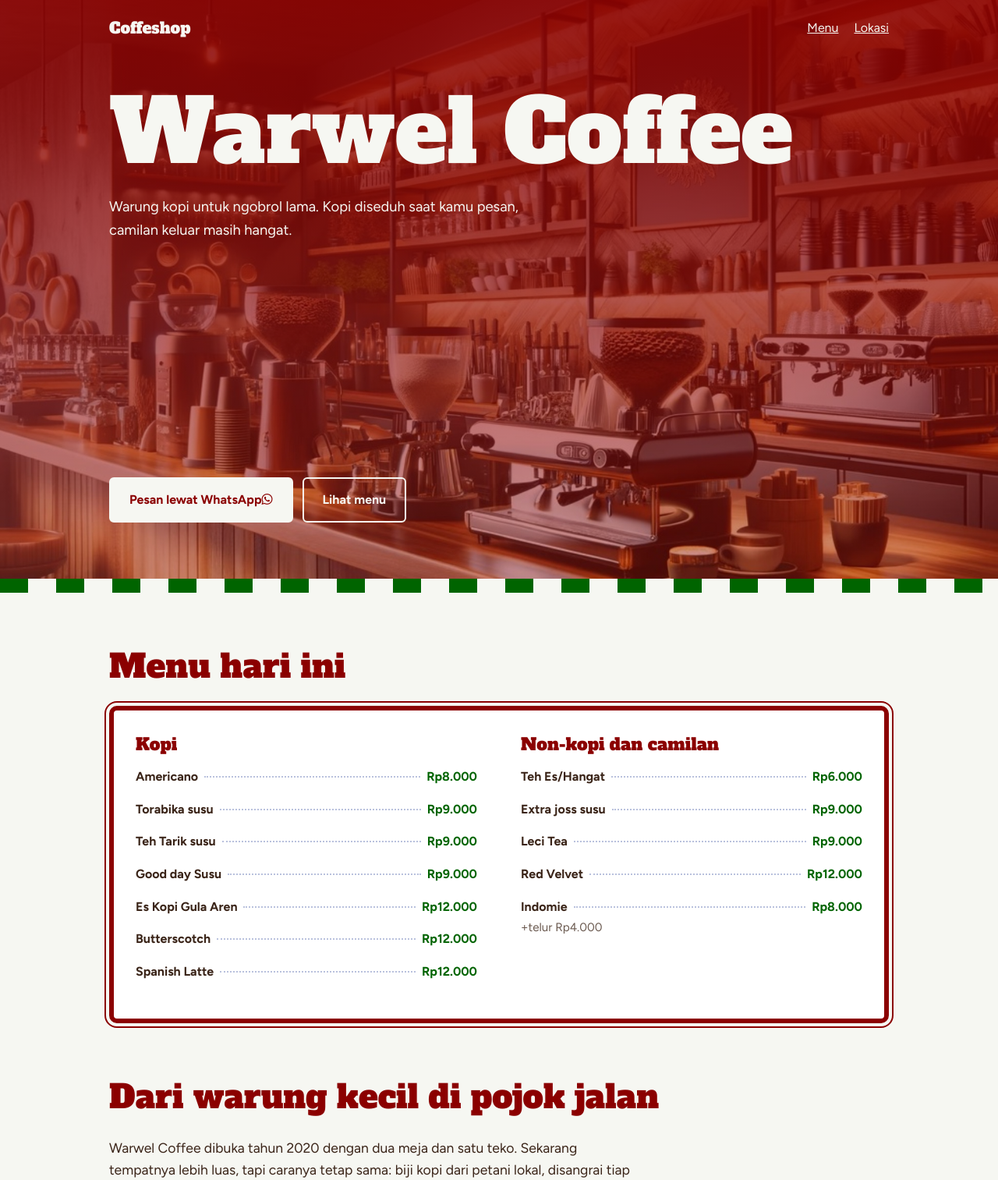
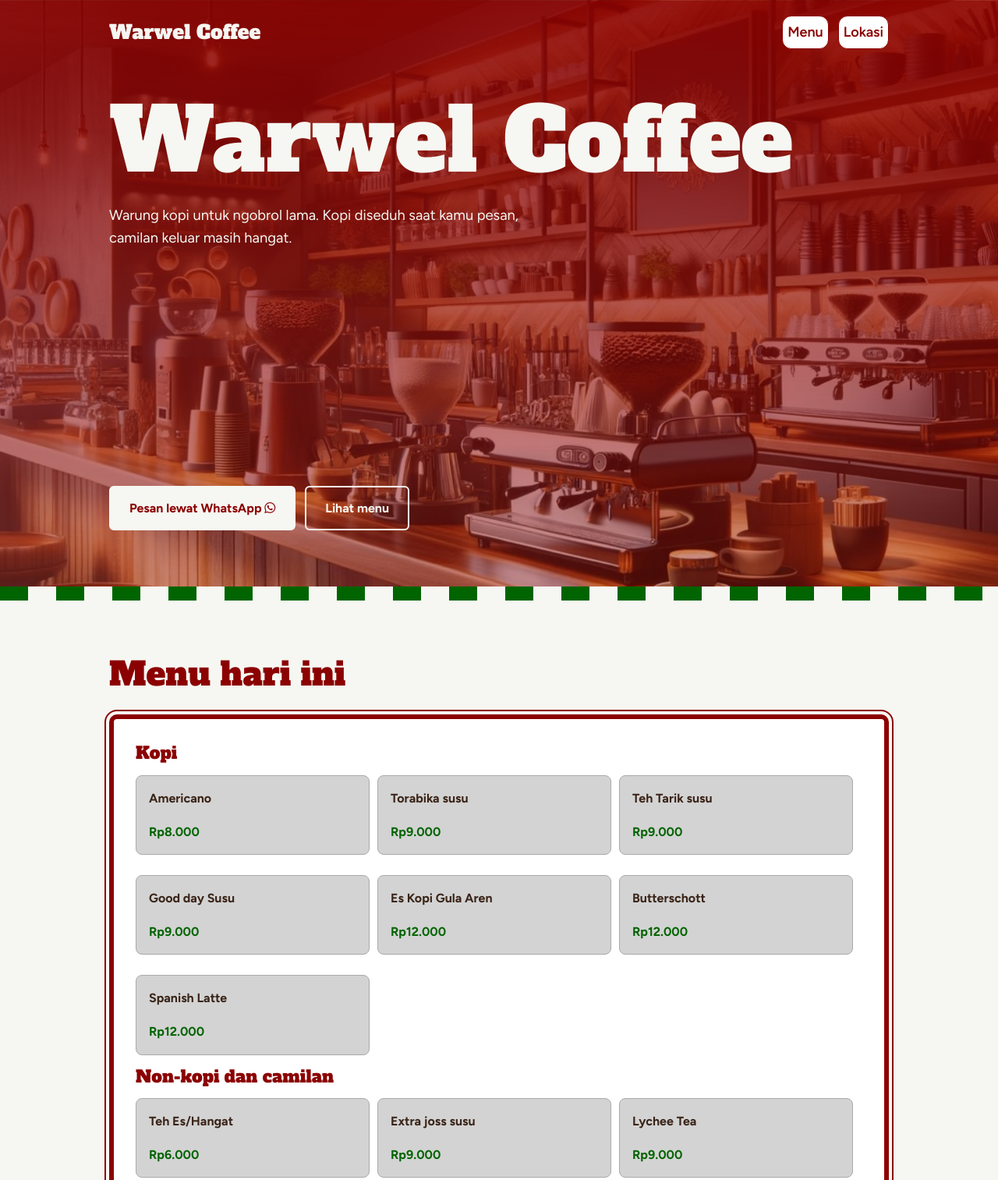
Before and after one commit to faizabdrhmn789-bot/warwel, a plain HTML site: page index.html in a window 1280 px wide. Shown: the top 1513 px of the page at 78% size. Drawn offline with Linux system fonts and the light colour scheme.

Commit message:
Update index.html

```diff
--- a/index.html
+++ b/index.html
@@ -3,7 +3,7 @@
 <head>
   <meta charset="UTF-8">
   <meta name="viewport" content="width=device-width, initial-scale=1">
-  <title>Coffeshop - Warung kopi untuk ngobrol lama</title>
+  <title>Warwel Coffee - Warung kopi untuk ngobrol lama</title>
   <meta name="description" content="Warwel Coffee: kopi tubruk, kopi susu, dan camilan hangat. Lihat menu dan pesan lewat WhatsApp.">
 
   <!-- Font dari Google Fonts: Alfa Slab One untuk judul, Figtree untuk isi -->
@@ -13,7 +13,7 @@
   <link rel="stylesheet" href="https://cdnjs.cloudflare.com/ajax/libs/font-awesome/6.5.0/css/all.min.css">
 
   <style>
-    /* ===== 1. Warna & pengaturan dasar =====
+    /*===== 1. Warna & pengaturan dasar =====
        Cuma 4 warna utama. Ganti di sini, seluruh halaman ikut berubah. */
     :root {
       --putih: #F6F7F2;   /* latar halaman */
@@ -56,7 +56,7 @@
   background-color: var(--merah);   /* cadangan kalau foto gagal dimuat */
   background-image:
     linear-gradient(rgba(139, 0, 0, 0.9), rgba(139, 0, 0, 0.4)),
-    url("552062.jpg");
+    url(/552062.jpg);
   background-size: cover;           /* foto memenuhi area */
   background-position: center;      /* bagian tengah foto yang tampil */
   color: var(--putih);
@@ -67,11 +67,45 @@
       display: flex;
       justify-content: space-between;
       align-items: center;
+      flex-wrap: wrap;
       gap: 16px;
       padding-bottom: 56px;
     }
-    .nav .merek { font-family: "Alfa Slab One", Georgia, serif; font-size: 1.25rem; text-decoration: none; }
-    .nav ul { display: flex; gap: 20px; list-style: none; margin: 0; padding: 0; }
+    .nav .merek {
+      font-family: "Alfa Slab One", Georgia , serif;
+      font-size: 1.55rem;
+      text-decoration: none;
+      padding-right: 100px;
+
+    }
+    .nav ul {
+      display: flex;
+      gap: 12px;
+      list-style: none;
+      margin: 0;
+      padding: 0px;
+
+    }
+    .nav ul a {
+      display: inline-block;
+      border: 1px solid darkred;
+      background-color: #fff;
+      color: darkred;
+      padding: 6px;
+      text-decoration: none;
+      border-radius: 12px;
+      font-size: 1.125rem;
+      font-weight: 600;
+      transition:all 0.3s;
+    }
+    .nav ul a:hover {
+      background-color:  darkred;
+      color: #fff;
+      transform:scale(1.1);
+      cursor: pointer;
+      border: 1px solid #fff;
+
+    }
 
     .hero h1 { font-size: clamp(3rem, 11vw, 7rem); margin-bottom: 20px; }
     .hero p { max-width: 50ch; font-size: 1.15rem; margin: 0 0 302px;}
@@ -87,9 +121,11 @@
     }
     .tombol-utama { background: var(--putih); color: var(--biru); }
     .tombol-utama:hover {
-      background: #fff;
-      transform:scale(1.05);
+      background: darkred;
+      transform:scale(1.019);
       transition:all 0.3s;
+      color: #fff;
+
     }
     .tombol-polos { color: var(--putih); }
     .tombol-polos:hover { background: rgba(255, 255, 255, 0.14); }
@@ -110,20 +146,20 @@
       outline-offset: 4px;
       border-radius: 10px;
       padding: 32px 28px;
-      display: grid;
-      grid-template-columns: 1fr 1fr;
-      gap: 32px 56px;
+      gap: 32px;
     }
 
     .papan h3 { font-size: 1.35rem; color: var(--biru); margin-bottom: 16px; }
-    .papan ul { list-style: none; margin: 0; padding: 0; }
+    .papan ul { list-style: none; display: grid;display: flex;flex-wrap: wrap;
+grid-template-columns: repeat(3, 1fr); margin: 0 auto;gap: 10px; padding: 0; }
     .papan li { margin-bottom: 16px; }
 
-    .baris { display: flex; align-items: baseline; gap: 8px; }
+    .baris { display: flex;flex-direction:column; flex-wrap: wrap;align-items: baseline; gap: 8px; }
     .nama { font-weight: 700; }
-    .titik { flex: 1; border-bottom: 2px dotted var(--garis); transform: translateY(-4px); }
-    .harga { color: var(--merah); font-weight: 700; white-space: nowrap; }
-    .ket { margin: 2px 0 0; font-size: 0.95rem; color: #6B5A50; }
+    .harga { color: var(--merah); font-weight: 700; white-space: nowrap; margin-top: 1px; }
+    .ket { margin: 2px 0 0;
+    text-align: right;
+    font-size: 0.95rem; color: #6B5A50; }
 
     /* ===== 4. Tentang ===== */
     .tentang { padding-bottom: 72px; }
@@ -176,6 +212,15 @@
   color: #FFD60A;            /* kuning seperti proyek lama; ganti ke warna Warwel kalau mau */
   transform: scale(1.1);
 }
+.newcard {
+  display: flex;
+  flex-wrap: wrap;
+  border: 1px solid darkgrey;
+  width: 300px;
+  background:lightgrey;
+  padding: 16px;
+  border-radius: 8px;
+}
 
   </style>
 </head>
@@ -186,7 +231,7 @@
   <header class="hero">
     <div class="wrap">
       <nav class="nav" aria-label="Menu utama">
-        <a class="merek" href="#">Coffeshop</a>
+        <a class="merek" href="#">Warwel Coffee</a>
         <ul>
           <li><a href="#menu">Menu</a></li>
           <li><a href="#kontak">Lokasi</a></li>
@@ -198,7 +243,7 @@
 
       <div class="aksi">
         <!-- GANTI 6281234567890 dengan nomor WhatsApp asli (awali 62, tanpa 0 dan tanpa +) -->
-        <a class="tombol tombol-utama" href="https://wa.me/6282340205686" target="_blank" rel="noopener" aria-label="WhatsApp" >Pesan lewat WhatsApp<i class="fa-brands fa-whatsapp"></i></a>
+        <a class="tombol tombol-utama" href="https://wa.me/6282340205686" target="_blank" rel="noopener" aria-label="WhatsApp" >Pesan lewat WhatsApp    <i class="fa-brands fa-whatsapp"></i></a>
         <a class="tombol tombol-polos" href="#menu">Lihat menu</a>
       </div>
     </div>
@@ -217,30 +262,43 @@
             <h3>Kopi</h3>
             <ul>
               <li>
-                <div class="baris"><span class="nama">Americano</span><span class="titik"></span><span class="harga">Rp8.000</span></div>
+                <div class="newcard">
+                <div class="baris"><span class="nama">Americano</span><span class="titik"></span><span class="harga">Rp8.000</span>
+                </div>
+                </div>
 
               </li>
                 <li>
+                <div class="newcard">
                 <div class="baris"><span class="nama">Torabika susu</span><span class="titik"></span><span class="harga">Rp9.000</span></div>
-                </li>
+                </div>
+              </li>
                <li>
-                <div class="baris"><span class="nama">Teh Tarik susu</span><span class="titik"></span><span class="harga">Rp9.000</span></div>
+                <div class="newcard">
+                 <div class="baris"><span class="nama">Teh Tarik susu</span><span class="titik"></span><span class="harga">Rp9.000</span></div>
+                 </div>
+              </li>
+
+
+              <li>
+                <div class="newcard">
+                 <div class="baris"><span class="nama">Good day Susu</span><span class="titik"></span><span class="harga">Rp9.000</span></div>
+                 </div>
               </li>
               <li>
-                <div class="baris"><span class="nama">Good day Susu</span><span class="titik"></span><span class="harga">Rp9.000</span></div>
-
-              </li>
-              <li>
-                <div class="baris"><span class="nama">Es Kopi Gula Aren</span><span class="titik"></span><span class="harga">Rp12.000</span></div>
-
+                <div class="newcard">
+                 <div class="baris"><span class="nama">Es Kopi Gula Aren</span><span class="titik"></span><span class="harga">Rp12.000</span></div>
+                 </div>
               </li>
                <li>
-                <div class="baris"><span class="nama">Butterscotch</span><span class="titik"></span><span class="harga">Rp12.000</span></div>
-
+                <div class="newcard">
+                 <div class="baris"><span class="nama">Butterschott</span><span class="titik"></span><span class="harga">Rp12.000</span></div>
+                </div>
               </li>
                <li>
-                <div class="baris"><span class="nama">Spanish Latte</span><span class="titik"></span><span class="harga">Rp12.000</span></div>
-
+                <div class="newcard">
+                 <div class="baris"><span class="nama">Spanish Latte</span><span class="titik"></span><span class="harga">Rp12.000</span></div>
+                </div>
               </li>
 
 
@@ -251,23 +309,28 @@
             <h3>Non-kopi dan camilan</h3>
             <ul>
               <li>
-                <div class="baris"><span class="nama">Teh Es/Hangat</span><span class="titik"></span><span class="harga">Rp6.000</span></div>
-
+                <div class="newcard">
+                 <div class="baris"><span class="nama">Teh Es/Hangat</span><span class="titik"></span><span  class="harga">Rp6.000</span></div>
+                </div>
               </li>
               <li>
-  <div class="baris"><span class="nama">Extra joss susu</span><span class="titik"></span><span class="harga">Rp9.000</span></div>
-
-</li>
+                <div class="newcard">
+                 <div class="baris"><span class="nama">Extra joss susu</span><span class="titik"></span><span class="harga">Rp9.000</span></div>
+                </div>
               <li>
-                <div class="baris"><span class="nama">Leci Tea</span></span><span class="titik"></span><span class="harga">Rp9.000</span></div>
-
+                <div class="newcard">
+                <div class="baris"><span class="nama">Lychee Tea</span></span><span class="titik"></span><span class="harga">Rp9.000</span></div>
+                </div>
               </li>
               <li>
+                <div class="newcard">
                 <div class="baris"><span class="nama">Red Velvet</span><span class="titik"></span><span class="harga">Rp12.000</span></div>
-
+                </div>
               </li>
               <li>
-  <div class="baris"><span class="nama">Indomie </span><span class="titik"></span><span class="harga">Rp8.000</span></div><p class="ket">+telur Rp4.000</p>
+                <div class="newcard">
+  <div class="baris"><span class="nama">Indomie </span><span class="titik"></span><p class="ket">+telur Rp4.000</p><span class="harga">Rp8.000</span></div>
+                </div>
 
 </li>
             </ul>
@@ -318,6 +381,25 @@
     </section>
 
   </main>
+  <script>
+    const items = document.querySelectorAll(
+  '.skill-card, .about-content, .social-links a'
+);
+items.forEach(el => el.classList.add('reveal'));
+
+const observer = new IntersectionObserver(entries => {
+  entries.forEach(entry => {
+    if (!entry.isIntersecting) return;
+    entry.target.classList.add('show');
+    if (entry.target.classList.contains('about-content')) {
+      document.querySelectorAll('.stat h3').forEach(countUp);
+    }
+    observer.unobserve(entry.target);
+  });
+}, { threshold: 0.1 });
+
+items.forEach(el => observer.observe(el));
+  </script>
 
   <footer>
     <div class="wrap">&copy; 2026 Warwel Coffee</div>
```
